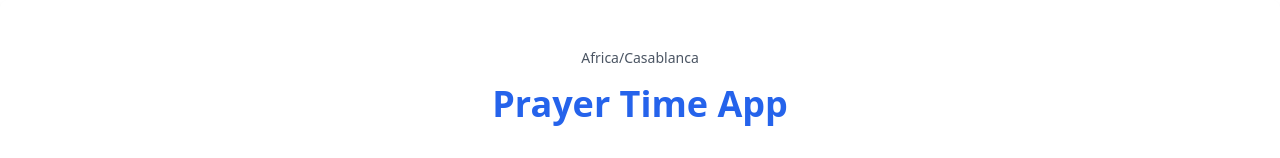
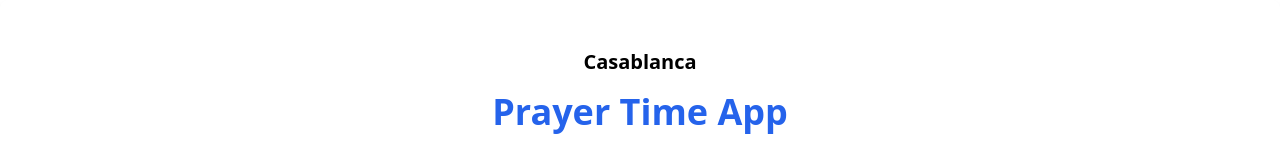
Before and after one commit to itsmahdi1/prayer-time-app, a React (Create React App) app: page / in a window 1280 px wide. Shown: the top 158 px of the page. Built offline with nearby package versions, Linux system fonts and the light colour scheme; no server answers.

Commit message:
fix timezone issue

```diff
--- a/src/App.js
+++ b/src/App.js
@@ -16,7 +16,6 @@ function App() {
   const [nextPrayer, setNextPrayer] = useState(null);
   const [countDown, setCountDown] = useState("");
   const [dayOffset, setDayOffset] = useState(0);
-  const [timezone, setTimezone] = useState("Africa/Casablanca");
   const mainPrayers = ["Fajr", "Dhuhr", "Asr", "Maghrib", "Isha"];
 
   const fetchPrayerTimes = useCallback(async () => {
@@ -143,7 +142,7 @@ function App() {
   return (
     <div className="container mx-auto px-6 py-8 bg-white shadow-md rounded-lg min-h-screen">
       {/* Header */}
-      <Header timezone={timezone} />
+      <Header selectedLocation={selectedLocation.name} />
       <h1 className="text-4xl font-bold text-center text-blue-600 mb-8">Prayer Time App</h1>
 
       {/* Location Selector and Date Navigation */}
--- a/src/Header.js
+++ b/src/Header.js
@@ -1,10 +1,10 @@
 import React from "react";
 
-function Header({ date, timezone }) {
+function Header({ date, selectedLocation }) {
   return (
     <header className="text-center my-4">
-      <h2 className="text-xl font-semibold">{date}</h2>
-      <p className="text-sm text-gray-600">{timezone}</p>
+      <h2 className="text-xl font-semibold">{selectedLocation}</h2>
+      <p className="text-sm text-gray-600"></p>
     </header>
   );
 }
```
